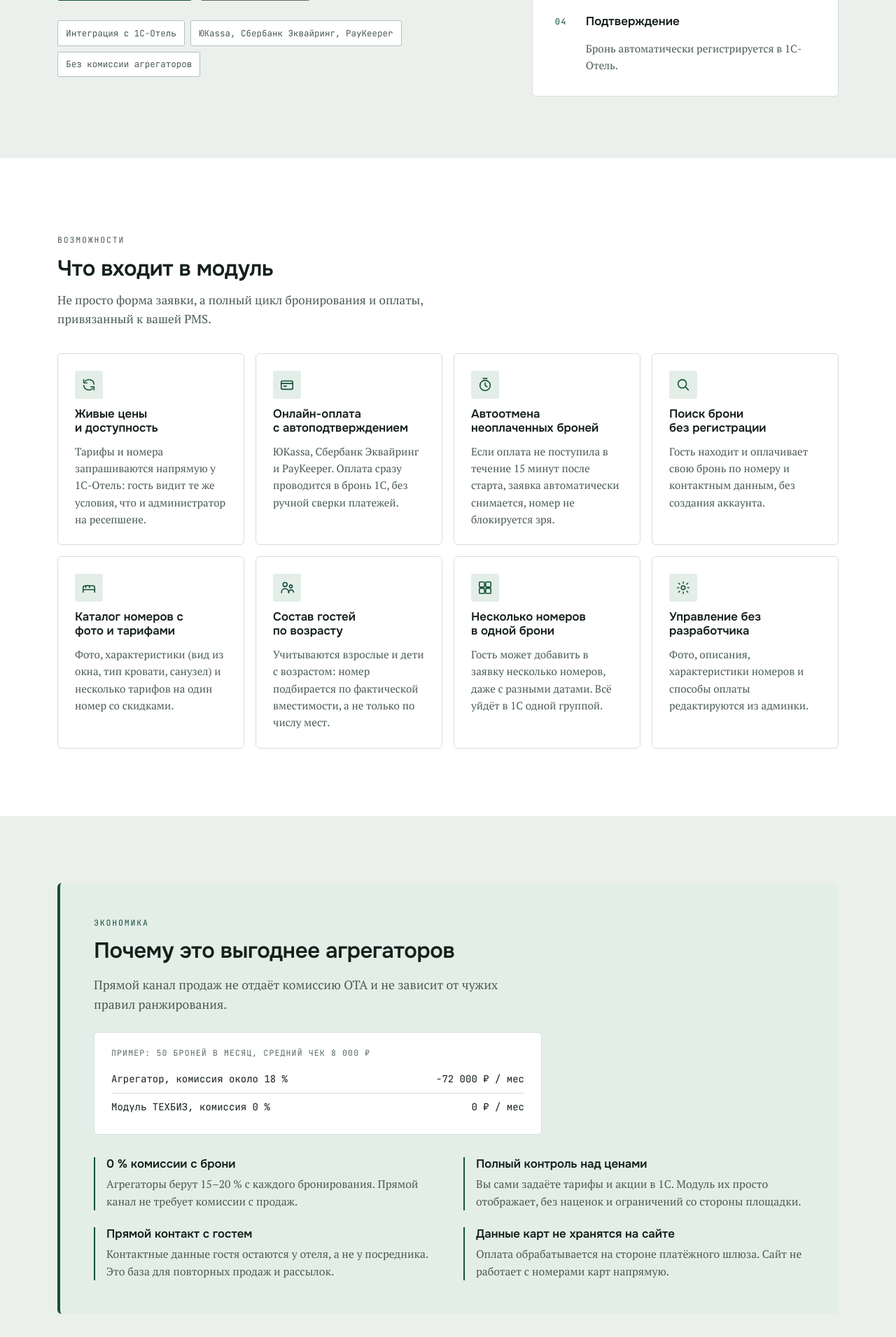
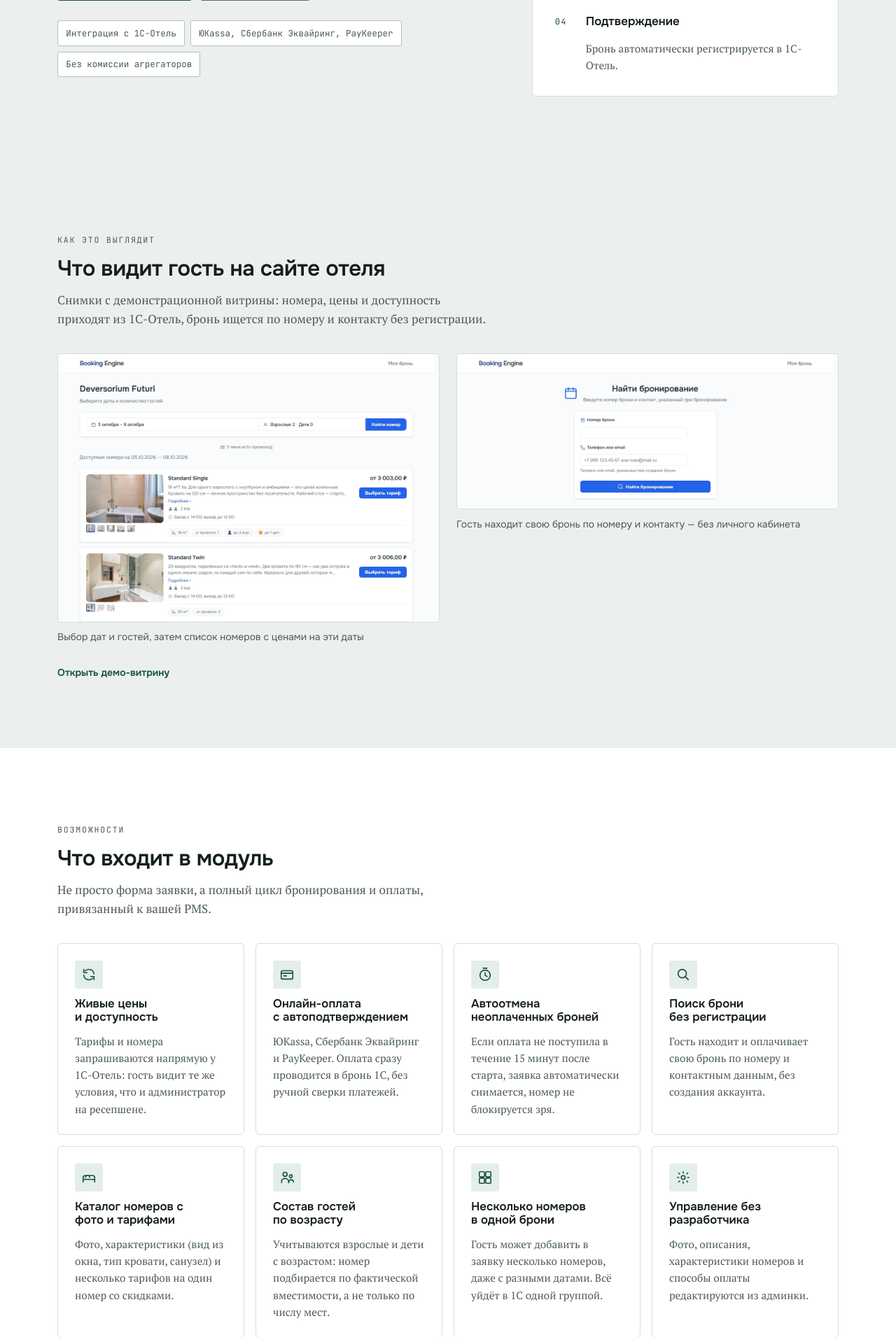
Before and after one commit to 1997-LeVoN-2020/texbiz, a Django app: template templates/web/booking.html in a window 1280 px wide. Shown: the part 528-2439 px from the top of the page at 70% size. Run offline with Django 5.2, Linux system fonts and the light colour scheme; the template is opened without the code that fills it, so the values that code supplies are empty.

Commit message:
Show the booking module: two screenshots of the demo storefront
The site had no images at all. The booking page gains a section with
the room list and the find-reservation form from the demo storefront,
cropped and saved as WebP; the scheduled article on direct bookings
gets the room list too.

Co-Authored-By: Claude Opus 5 <noreply@anthropic.com>

```diff
--- a/static/css/main.css
+++ b/static/css/main.css
@@ -709,6 +709,21 @@ p { margin: 0; }
 
 .section-more { margin-top: 1.5rem; }
 
+/* Снимки экрана демо-витрины */
+.shots { display: grid; grid-template-columns: repeat(2, minmax(0, 1fr)); gap: 1.5rem; align-items: start; }
+.shot { margin: 0; }
+.shot img {
+  display: block;
+  width: 100%;
+  height: auto;
+  border: 1px solid var(--line);
+  border-radius: var(--radius);
+  background: var(--paper);
+}
+.shot figcaption { margin-top: .6rem; font-family: var(--display); font-size: 14px; color: var(--ink-2); }
+.article figure.shot { margin: 1.5rem 0 2rem; }
+@media (max-width: 760px) { .shots { grid-template-columns: minmax(0, 1fr); } }
+
 /* Призыв в конце статьи: после текста, до «Других статей» */
 .article-cta {
   margin-top: 2.5rem;
--- a/templates/web/booking.html
+++ b/templates/web/booking.html
@@ -1,5 +1,5 @@
 {% extends "base.html" %}
-{% load web_extras %}
+{% load static web_extras %}
 
 {% block content %}
 <section class="hero" aria-labelledby="hero-title">
@@ -27,6 +27,27 @@
         <li><strong>Подтверждение</strong><span>Бронь автоматически регистрируется в 1С-Отель.</span></li>
       </ol>
     </aside>
+  </div>
+</section>
+
+<section class="section" id="screens" aria-labelledby="screens-title">
+  <div class="container">
+    <div class="section-head">
+      <p class="eyebrow">Как это выглядит</p>
+      <h2 id="screens-title">Что видит гость на сайте отеля</h2>
+      <p>Снимки с демонстрационной витрины: номера, цены и доступность приходят из 1С-Отель, бронь ищется по номеру и контакту без регистрации.</p>
+    </div>
+    <div class="shots">
+      <figure class="shot">
+        <img src="{% static 'img/booking/rooms.webp' %}" width="1280" height="900" loading="lazy" alt="Список доступных номеров на выбранные даты: фото, описание, вместимость, цена от и кнопка «Выбрать тариф»">
+        <figcaption>Выбор дат и гостей, затем список номеров с ценами на эти даты</figcaption>
+      </figure>
+      <figure class="shot">
+        <img src="{% static 'img/booking/find.webp' %}" width="1280" height="520" loading="lazy" alt="Форма «Найти бронирование»: номер брони и телефон или e-mail">
+        <figcaption>Гость находит свою бронь по номеру и контакту — без личного кабинета</figcaption>
+      </figure>
+    </div>
+    <p class="section-more"><a class="more" href="{{ demo_url }}" target="_blank" rel="noopener">Открыть демо-витрину</a></p>
   </div>
 </section>
 
```
Also changed, not shown: blog/fixtures/articles.json, static/img/booking/find.webp (added), static/img/booking/rooms.webp (added).
